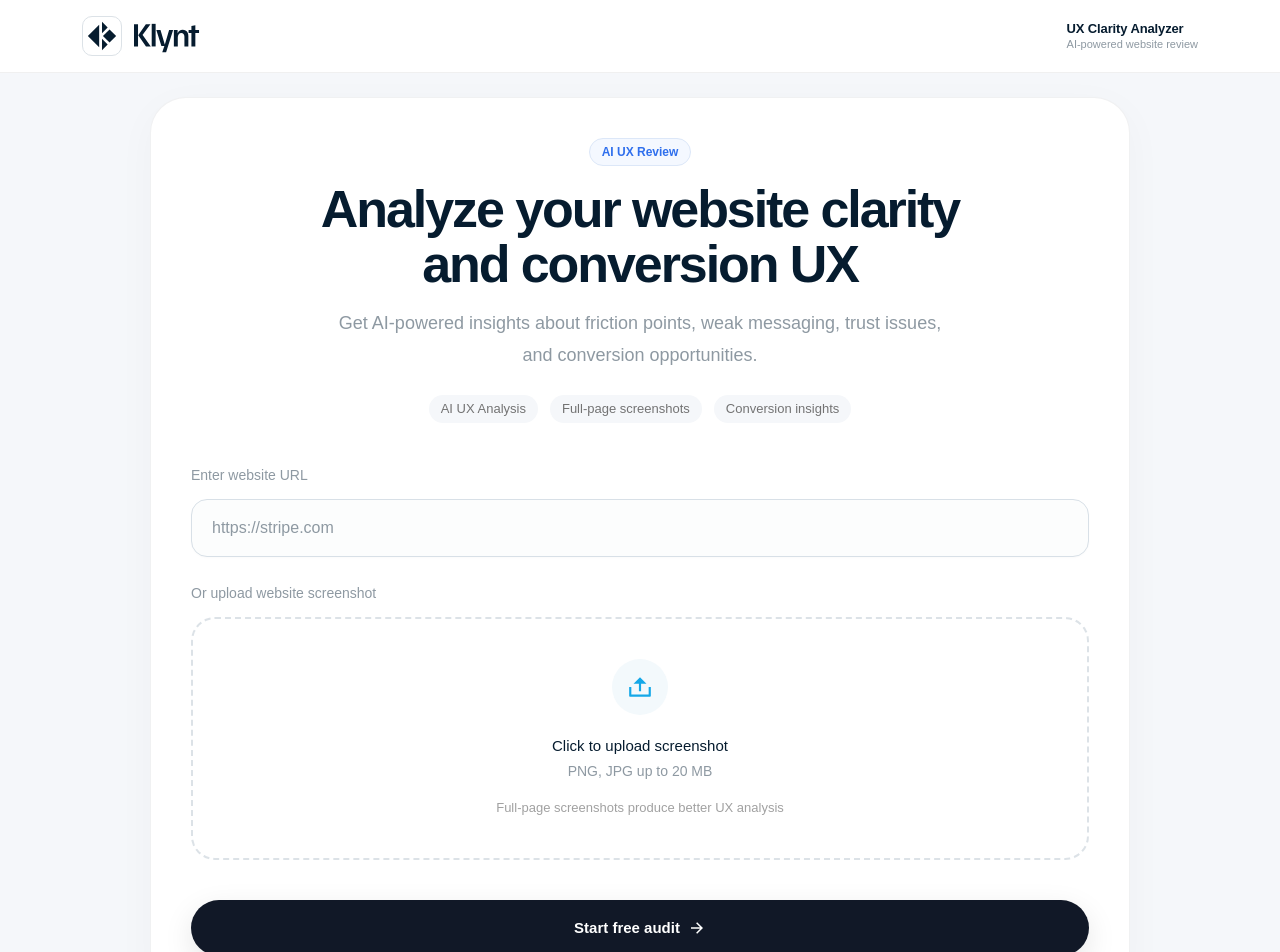
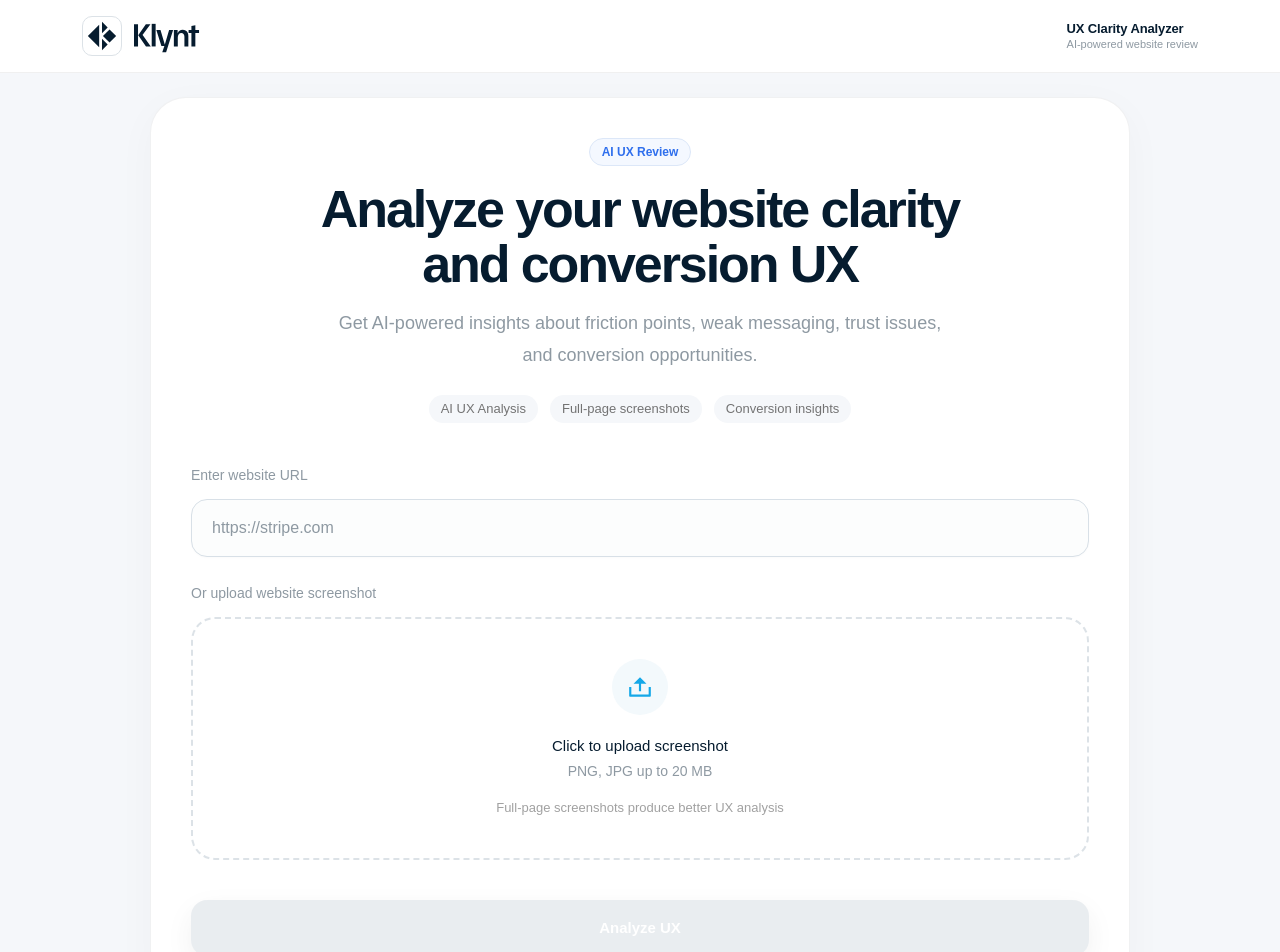
Before and after one commit to samarenkovdmitry/Klynt, a Next.js app: page /analyze in a window 1280 px wide. Shown: the top 952 px of the page. Built offline with nearby package versions, Linux system fonts and the light colour scheme; a web font is replaced by a local one.

Commit message:
Main Button Styles Fix 2

```diff
--- a/app/analyze/page.tsx
+++ b/app/analyze/page.tsx
@@ -6,8 +6,7 @@ import {
   RiSettings3Line,
   RiUpload2Line,
   RiDownload2Line,
-  RiCheckLine,
-  RiArrowRightLine
+  RiCheckLine
 } from "@remixicon/react";
 import { FormLabel } from "@/components/ui/FormLabel";
 import { Button } from "@/components/ui/Button";
@@ -573,32 +572,14 @@ duration-200
               {/* BUTTON / PROGRESS */}
 <div className="mt-10 w-full">
   {!loading ? (
-
-
-<Button
-                href="/analyze"
-                className="
-                  inline-flex
-                  items-center
-                  gap-2
-                  rounded-full
-                  bg-[#14A8E8]
-                  px-7
-                  py-4
-                  text-[15px]
-                  font-semibold
-                  text-white
-                  transition-all
-                  duration-200
-                  hover:-translate-y-[1px]
-                  hover:bg-[#1198D2]
-                  hover:shadow-[0_14px_34px_rgba(20,168,232,0.24)]
-                "
-              >
-                Start free audit
-
-                <RiArrowRightLine size={18} />
-              </Button>
+    <Button
+      type="button"
+      disabled={isButtonDisabled}
+      onClick={handleAnalyze}
+      className="w-full"
+    >
+      Analyze UX
+    </Button>
 
 
 
--- a/components/ui/Button.tsx
+++ b/components/ui/Button.tsx
@@ -12,14 +12,10 @@ export function Button({
         inline-flex
         items-center
         justify-center
-
         h-[56px]
         w-full
-
         rounded-2xl
-
         px-6
-
         text-[15px]
         font-semibold
         leading-none
@@ -33,10 +29,17 @@ export function Button({
         ${disabled
           ? "bg-[#DCE2E7] opacity-60 cursor-not-allowed"
           : `
-            bg-[#111827]
-            hover:bg-black
-            hover:-translate-y-[1px]
-            active:translate-y-0
+            bg-[#14A8E8]
+                  px-7
+                  py-4
+                  text-[15px]
+                  font-semibold
+                  text-white
+                  transition-all
+                  duration-200
+                  hover:-translate-y-[1px]
+                  hover:bg-[#1198D2]
+                  hover:shadow-[0_14px_34px_rgba(20,168,232,0.24)]
           `
         }
 
```
